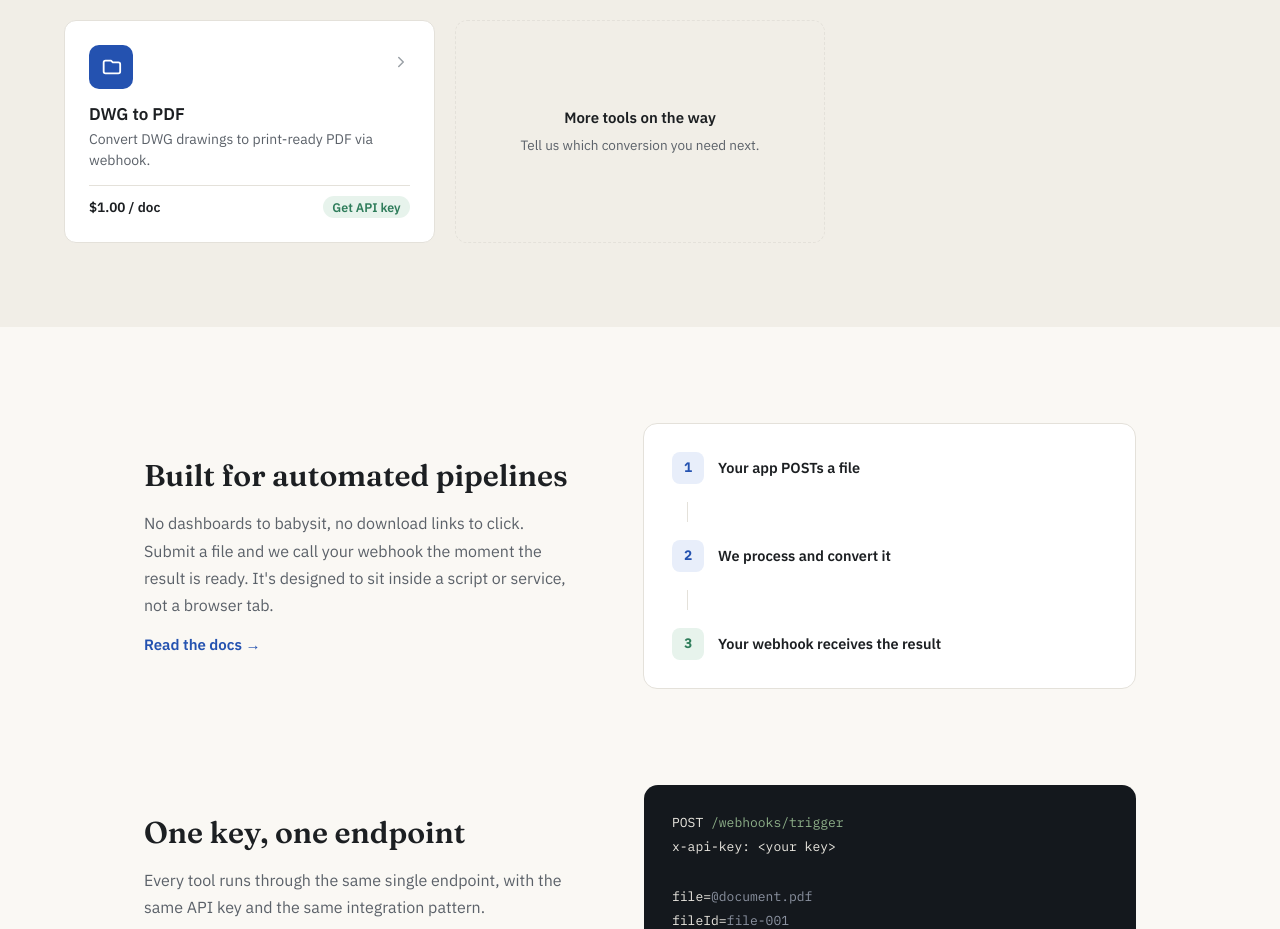
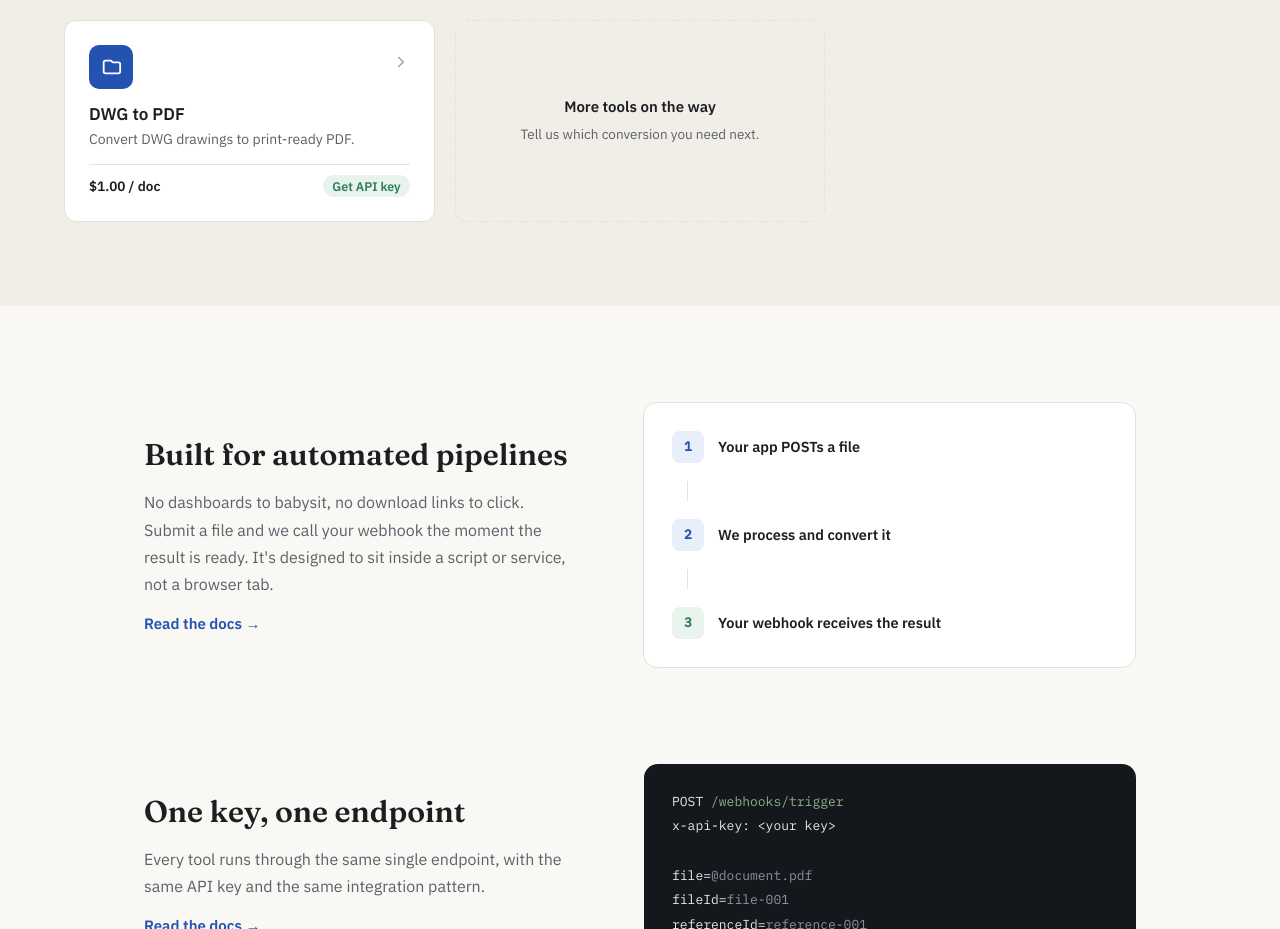
Before and after one commit to ddaniyalp781-dotcomj/any-convert, a Next.js app: page / in a window 1280 px wide. Shown: the part 1489-2418 px from the top of the page. Built offline with nearby package versions, Linux system fonts and the light colour scheme.

Commit message:
remove 'via webhook' from DWG to PDF card description

```diff
--- a/app/page.tsx
+++ b/app/page.tsx
@@ -156,7 +156,7 @@ export default function HomePage() {
           </div>
           <div>
             <div style={s("font-size: 17px; font-weight: 600;")}>DWG to PDF</div>
-            <div style={s("font-size: 14px; color: var(--ink-muted); margin-top: 4px; line-height: 1.5;")}>Convert DWG drawings to print-ready PDF via webhook.</div>
+            <div style={s("font-size: 14px; color: var(--ink-muted); margin-top: 4px; line-height: 1.5;")}>Convert DWG drawings to print-ready PDF.</div>
           </div>
           <div style={s("margin-top: auto; padding-top: 10px; border-top: 1px solid var(--line); display: flex; align-items: center; justify-content: space-between;")}>
             <span style={s("font-size: 13.5px; font-weight: 600; color: var(--ink);")}>$1.00 / doc</span>
```
